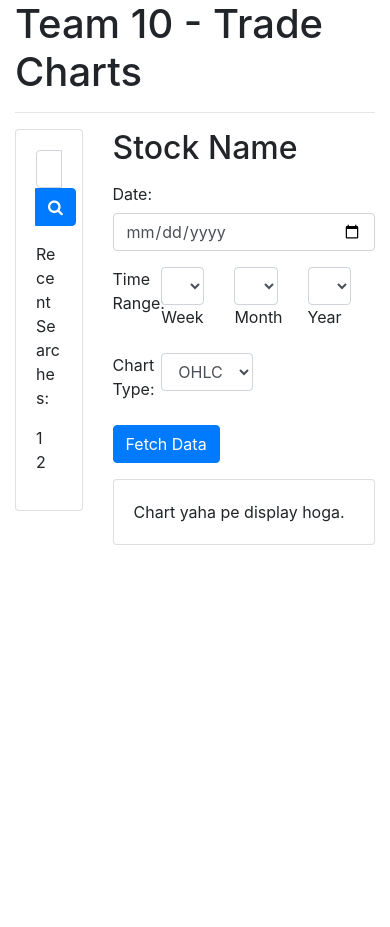
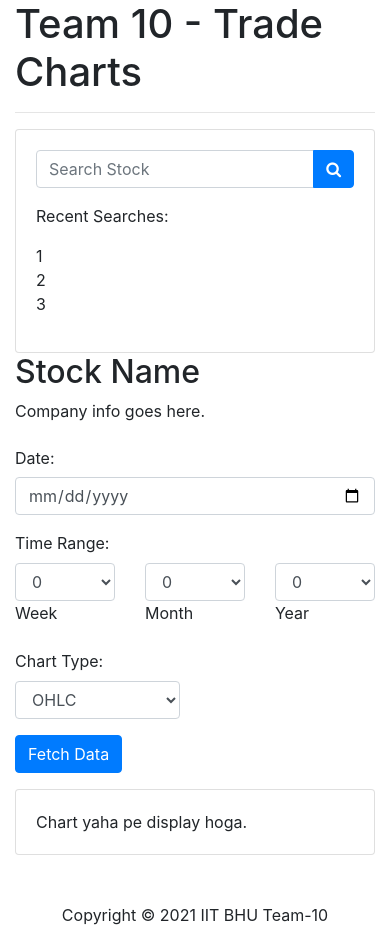
Before and after one commit to harshag3036/BHU-Team10, a plain HTML site: page index.html in a window 390 px wide. Before the commit the page ends 844 px from the top, so only its background shows below. Drawn offline with nearby package versions, Linux system fonts and the light colour scheme.

Commit message:
Modified index.html

```diff
--- a/index.html
+++ b/index.html
@@ -2,7 +2,6 @@
 <html lang="en">
 
 <head>
-    <!-- Required meta tags always come first -->
     <meta charset="utf-8">
     <meta name="viewport" content="width=device-width, initial-scale=1, shrink-to-fit=no">
     <meta http-equiv="x-ua-compatible" content="ie=edge">
@@ -11,8 +10,6 @@
 
 	<!-- Bootstrap CSS -->
     <link rel="stylesheet" href="https://cdn.jsdelivr.net/npm/bootstrap@4.5.3/dist/css/bootstrap.min.css" integrity="sha384-TX8t27EcRE3e/ihU7zmQxVncDAy5uIKz4rEkgIXeMed4M0jlfIDPvg6uqKI2xXr2" crossorigin="anonymous">
-
-    <!-- <link rel="stylesheet" href="css/styles.css"> -->
 
     <!-- Load icon library -->
 	<link rel="stylesheet" href="https://cdnjs.cloudflare.com/ajax/libs/font-awesome/4.7.0/css/font-awesome.min.css">
@@ -34,9 +31,10 @@
 
     <div class="container">
         <div class="row">
-            <div class="col-3">
+            <div class="col-12 col-md-3">
                 <div class="card">
                   <div class="card-body">
+                    <!-- Search Box -->
                     <div class="input-group mb-3">
                         <input type="text" class="form-control" placeholder="Search Stock">
                         <div class="input-group-append">
@@ -47,15 +45,20 @@
                         <ol class="list-unstyled">
                             <li>1</li>
                             <li>2</li>
+                            <li>3</li>
+                            <!-- 3 se jada nahi show karege -->
                         </ol>
                     </p>
                   </div>
                 </div>
             </div>
 
-            <div class="col-9">
-                <h2>Stock Name</h2>
-                <form>
+            <div class="col-12 col-md-9">
+                <h2>Stock Name</h2> <!-- Yaha pe Symbol show hoga -->
+                <p>
+                    Company info goes here.
+                </p>
+                <form> <!-- form me action attribute laga lena ki data kahan send karna hai -->
                     <div class="form-group row">
                         <label for="Date" class="col-md-2 col-form-label">Date:</label>
                         <div class="col-md-3">
@@ -63,8 +66,8 @@
                         </div>
                     </div>
                     <div class="form-group row">
-                        <label class="col-2">Time Range:</label>
-                        <div class="col-3">
+                        <label class="col-12 col-md-2">Time Range:</label>
+                        <div class="col-4 col-md-3">
                             <select class="form-control" id="week">
                                 <option>0</option>
                                 <option>1</option>
@@ -74,7 +77,7 @@
                             <label for="week">Week</label>
                         </div>
 
-                        <div class="col-3">
+                        <div class="col-4 col-md-3">
                             <select class="form-control" id="month">
                                 <option>0</option>
                               <option>1</option>
@@ -89,7 +92,7 @@
                             <label for="month">Month</label>
                         </div>
 
-                        <div class="col-3">
+                        <div class="col-4 col-md-3">
                             <select class="form-control" id="year">
                                 <option>0</option>
                               <option>1</option>
@@ -98,8 +101,8 @@
                         </div>
                     </div>
                     <div class="form-group row">
-                        <label for="chart" class="col-2">Chart Type:</label>
-                        <div class="col-5">
+                        <label for="chart" class="col-12 col-md-2">Chart Type:</label>
+                        <div class="col-6">
                             <select class="form-control" id="chart">
                               <option>OHLC</option>
                               <option>Candlestick</option>
@@ -126,6 +129,12 @@
         </div>
     </div>
 
+    <footer class="container mt-5">
+        <div class="text-center">
+            Copyright &copy; 2021 IIT BHU Team-10
+        </div>
+    </footer>
+
     <!-- jQuery -->
     <script src="https://code.jquery.com/jquery-3.5.1.slim.min.js" integrity="sha384-DfXdz2htPH0lsSSs5nCTpuj/zy4C+OGpamoFVy38MVBnE+IbbVYUew+OrCXaRkfj" crossorigin="anonymous"></script>
 
```
